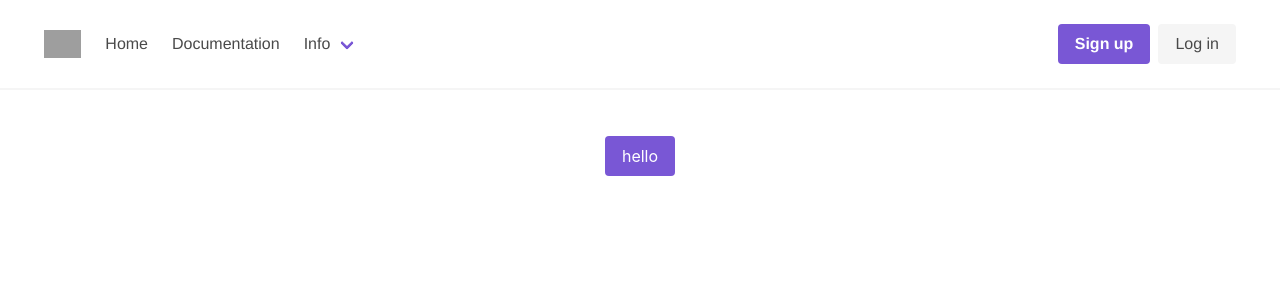
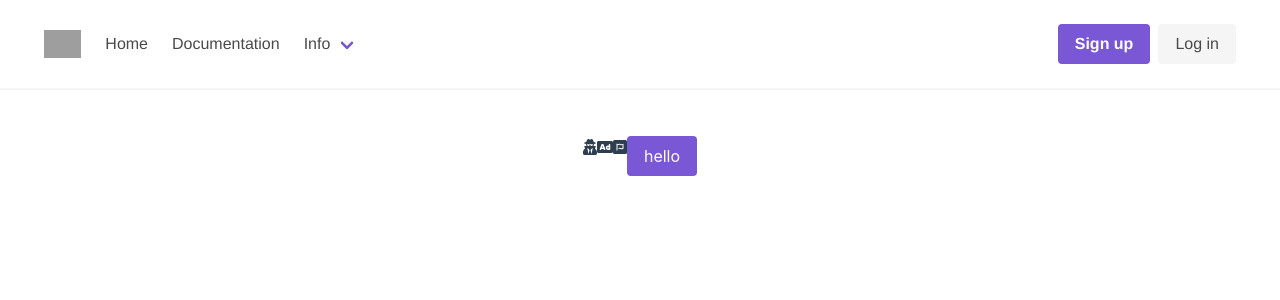
Before and after one commit to dalufanjiadan/springboot-demo, a Vue app in the folder spring-security/vue/: page /#/ in a window 1280 px wide. Shown: the top 300 px of the page. Built offline with nearby package versions, Linux system fonts and the light colour scheme; no server answers; grey boxes are pictures that could not be loaded.

Commit message:
fontawesome icon

```diff
--- a/spring-security/vue/package.json
+++ b/spring-security/vue/package.json
@@ -7,6 +7,12 @@
     "build": "vue-cli-service build"
   },
   "dependencies": {
+    "@fortawesome/fontawesome": "^1.1.8",
+    "@fortawesome/fontawesome-svg-core": "^1.2.26",
+    "@fortawesome/free-brands-svg-icons": "^5.12.0",
+    "@fortawesome/free-regular-svg-icons": "^5.12.0",
+    "@fortawesome/free-solid-svg-icons": "^5.12.0",
+    "@fortawesome/vue-fontawesome": "^0.1.9",
     "axios": "^0.19.0",
     "buefy": "^0.8.8",
     "core-js": "^3.4.3",
--- a/spring-security/vue/src/main.js
+++ b/spring-security/vue/src/main.js
@@ -8,11 +8,20 @@ import "buefy/dist/buefy.css";
 
 import axios from "axios";
 import VueAxios from "vue-axios";
-import Axios from "./utils/httpUtil"
+import Axios from "./utils/httpUtil";
+
+import { library } from "@fortawesome/fontawesome-svg-core";
+import { faUserSecret,faAd } from "@fortawesome/free-solid-svg-icons";
+import { faFontAwesome } from "@fortawesome/free-brands-svg-icons";
+import { FontAwesomeIcon } from "@fortawesome/vue-fontawesome";
+
+library.add(faUserSecret,faAd, faFontAwesome);
+
+Vue.component("font-awesome-icon", FontAwesomeIcon);
 
 Vue.use(Buefy);
 Vue.use(VueAxios, axios);
-Vue.use(Axios)
+Vue.use(Axios);
 
 new Vue({
     router,
--- a/spring-security/vue/src/views/Home.vue
+++ b/spring-security/vue/src/views/Home.vue
@@ -1,5 +1,8 @@
 <template>
     <div class="home section">
+        <font-awesome-icon :icon="['fas', 'user-secret']" />
+        <font-awesome-icon :icon="['fas', 'ad']" />
+        <font-awesome-icon :icon="['fab', 'font-awesome']" />
         <button class="button is-primary" @click="testBtnOnClick">
             hello
         </button>
@@ -12,15 +15,11 @@ export default {
     components: {},
     methods: {
         testBtnOnClick: function() {
-
-            this.$Axios.get("/test/hello").then(
-                data=>{
-                    console.log("------------")
-                    console.log(data)
-                    console.log("------------")
-                }
-            )
-
+            this.$Axios.get("/test/hello").then(data => {
+                console.log("------------");
+                console.log(data);
+                console.log("------------");
+            });
         }
     }
 };
```
Also changed, not shown: 1 other file (tests, documents, lock files or other folders).
